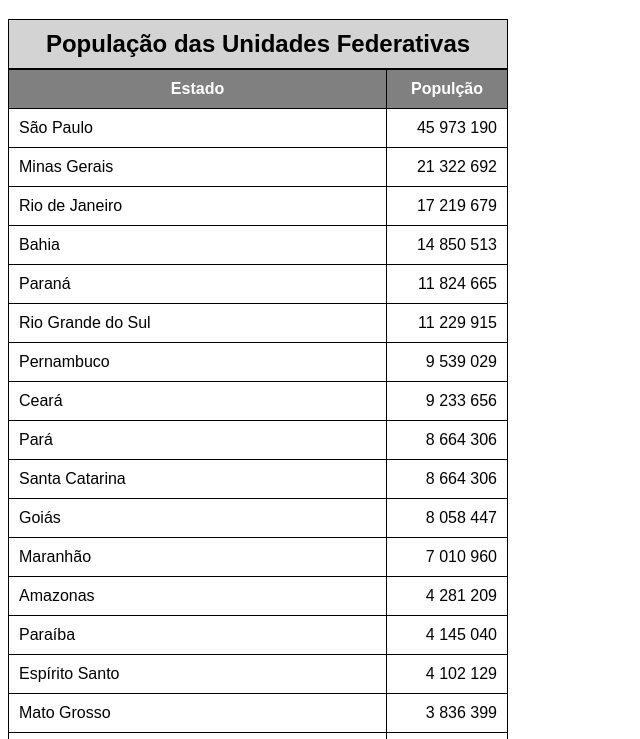
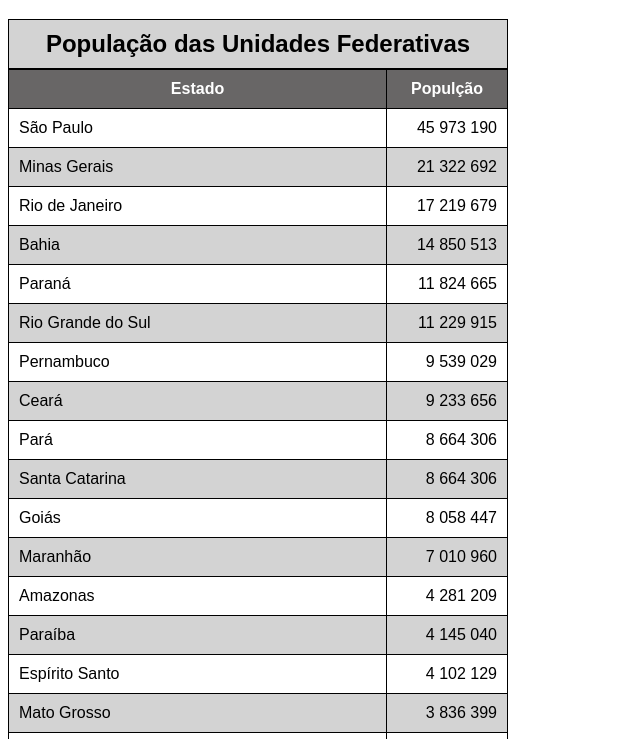
Before and after one commit to AndreMachadooo/HTML-CSS, a plain HTML site: page EXERCICIOS/ex023/tabela002.html in a window 1280 px wide. Shown: the part 61-800 px from the top of the page, without its empty margins (0-640 px from the left). Drawn offline with Linux system fonts and the light colour scheme.

Commit message:
Update tabela002.html

```diff
--- a/EXERCICIOS/ex023/tabela002.html
+++ b/EXERCICIOS/ex023/tabela002.html
@@ -28,8 +28,16 @@
         padding: 10px;
     }
 
+    tbody > tr:nth-child(even){
+        background-color: lightgray;
+    }
+
+    tbody > tr:nth-child(odd){
+        background-color: white;
+    }
+
     thead, tfoot{
-        background-color: gray;
+        background-color: rgb(104, 102, 102);
         color: white;
     }
 
```
